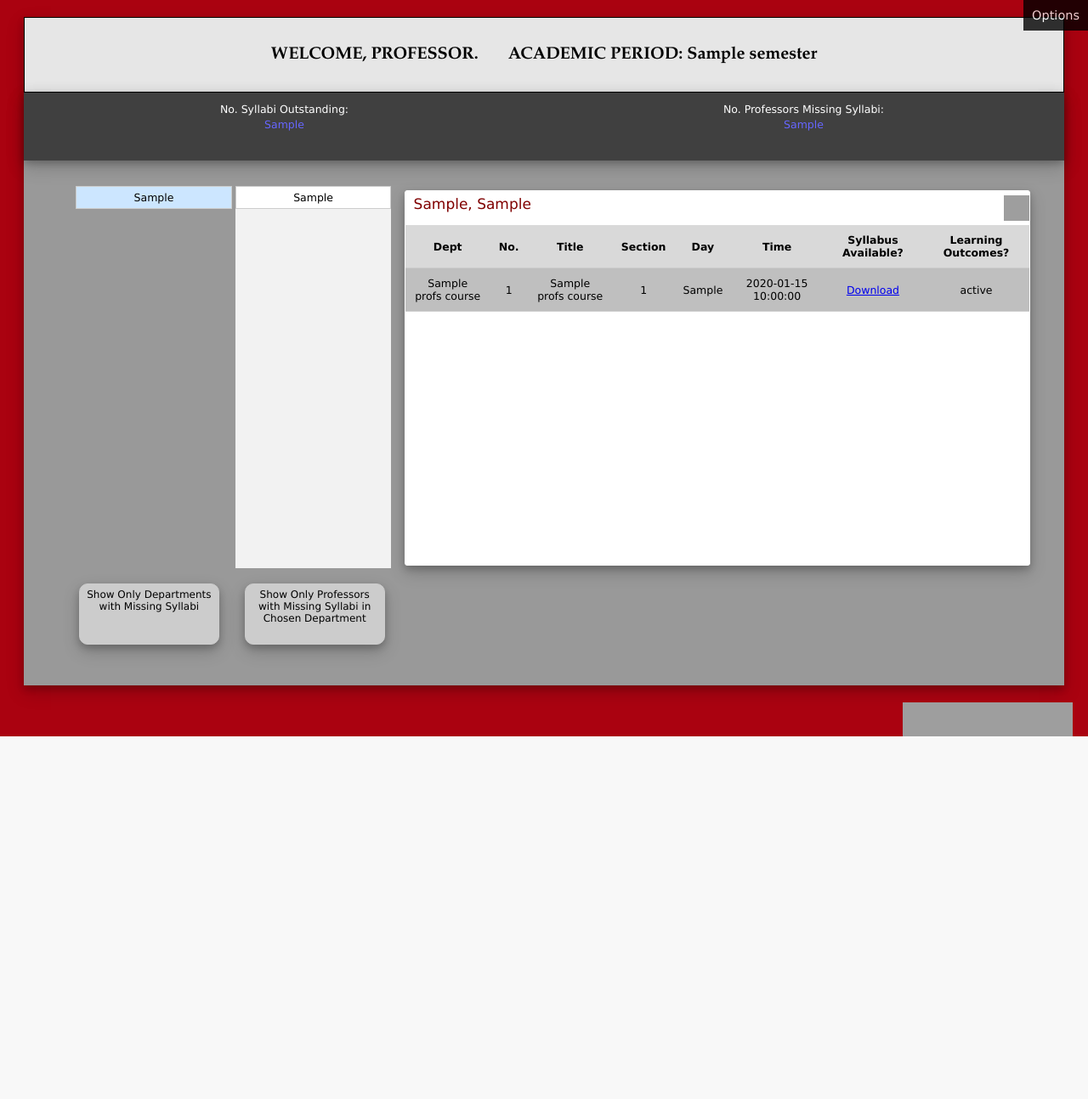
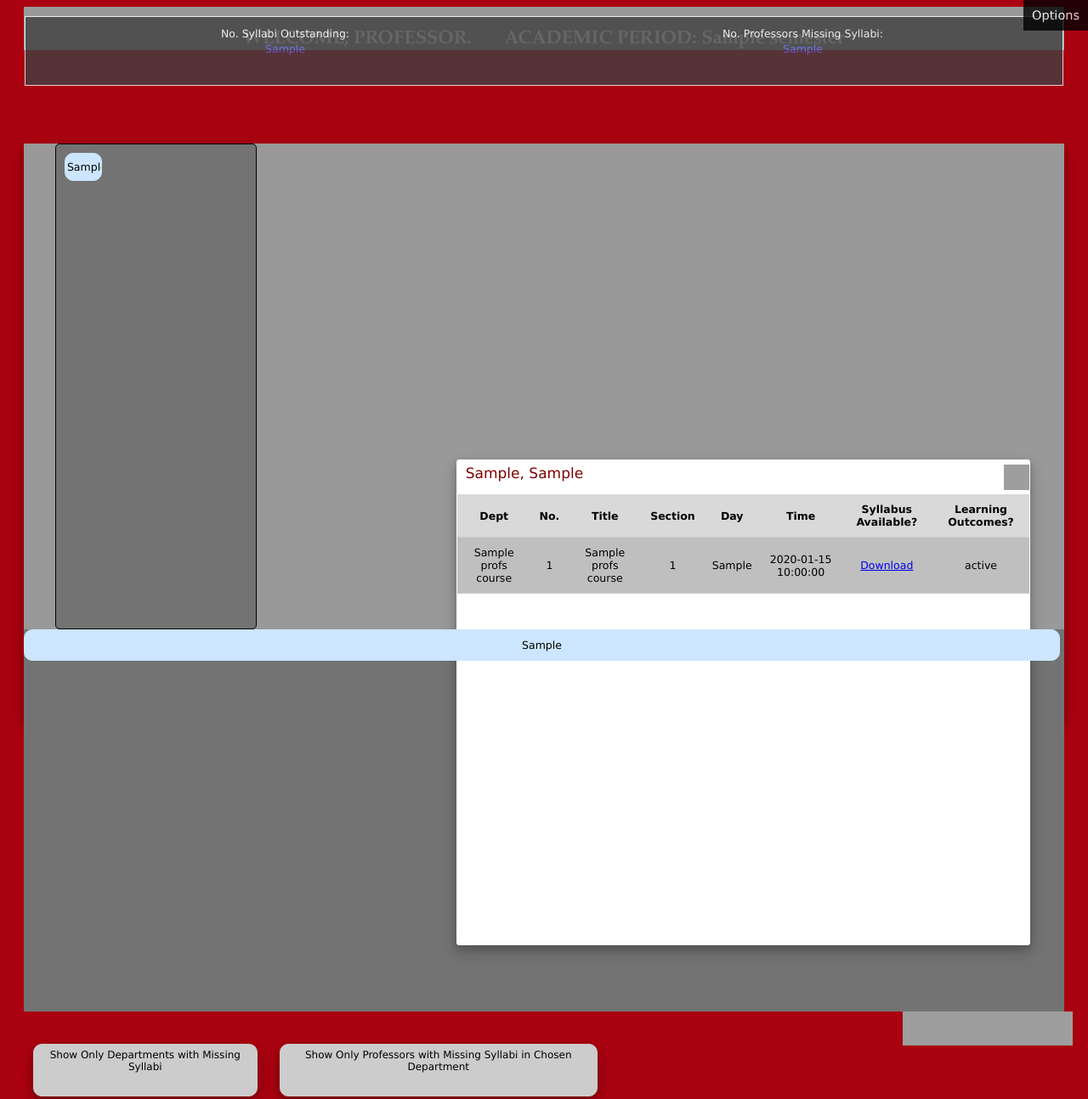
Before and after one commit to kawilliams/new-db-Pronto-Flask, a Flask app: template templates/syllabi_manager.html in a window 1280 px wide. Shown: the whole page at 85% size. Before the commit the page ends 867 px from the top, so only its background shows below. Run offline with Flask 2, Linux system fonts and the light colour scheme; the template is opened without the code that fills it: most values are stand-ins (such as "Sample title", 1, 10 or a date in 2020); grey boxes are pictures that could not be loaded.

Commit message:
Status box appears

```diff
--- a/static/syl_manager.css
+++ b/static/syl_manager.css
@@ -1,24 +1,29 @@
 body{
 	background-color:#aa0210;
+	min-width:1100px;
 }
 
 #main_body{
 	background-color:#999999;
 	margin:20px;
-	margin-top:0px;
+	margin-top:110px;
 	box-shadow: 0 4px 8px 0 rgba(0, 0, 0, 0.2), 0 8px 20px 0 rgba(0, 0, 0, 0.19);
-	padding-bottom:20px;
+	padding-bottom:10px;
 	padding-top:0px;
 	max-height:800px;
-	min-width:1080px;
+	min-height:670px;
+	min-width:1170px;
+	height:80%;
+	transition: margin-top 0.5s;
+	transition: height 0.5s;
 }
 #header_welcome{
-	background-color:#e6e6e6;
+	background-color:#999999;
 	margin:20px;
 	margin-bottom:0px;
-	box-shadow: 0 4px 8px 0 rgba(0, 0, 0, 0.2), 0 8px 20px 0 rgba(0, 0, 0, 0.19);
+	margin-top:0px;
 	min-width:1080px;
-	border:0.5px solid black;
+	color:white;
 }
 
 *{
@@ -28,10 +33,11 @@ body{
 
 #welcome{
 	text-align:center;
-	padding-top:15px;
-	padding-bottom:15px;
+	padding-top:25px;
+	padding-bottom:0px;
 	font-family:"palatino";
-	font-size:20px;
+	font-size:22px;
+	color:white;
 }
 #options{
 	background-color:black;
@@ -43,6 +49,7 @@ body{
 	right:0px;
 	padding:10px;
 	font-size:14.5px;
+	z-index:2;
 }
 #options:hover{
 	cursor:pointer;
@@ -234,10 +255,16 @@ body{
 
 #quick_info{
 	background-color:#404040;
-	width:100%;
+	width:calc(100% - 60px);
+	margin-left:10px;
+	margin-bottom:0px;
 	height:80px;
-	box-shadow: 0 4px 8px 0 rgba(0, 0, 0, 0.2), 0 8px 20px 0 rgba(0, 0, 0, 0.19);
-	margin-top:0px;
+	opacity:0.8;
+	outline:1px solid white;
+	position:absolute;
+	top:20px;
+	left:20px;
+	min-width:1050px;
 }
 #quick_info table{
 	width:100%;
@@ -279,53 +306,58 @@ p{
 /*----------------------Department Selection--------------------------*/
 
 #dept_search{
-	width:15%;
-	overflow:scroll;
-	overflow-x:hidden;
-	margin-top:30px;
-	margin-left:5%;
-	height:450px;
-	display:inline-block;
+	width:18%;
+	border:1px solid black;
+	height:550px;
+	float:left;
+	border-radius:5px;
+	margin-left:3%;
+	margin-right:10px;
+	padding:10px;
+	padding-right:5px;
+	background-color:#737373;
+	/*position:absolute;
+	bottom:100px;
+	left:20px;
+	top:205px;
+	min-width:280px;*/
 }
-#only_missing_dept{
-	display:inline-block;
-	width:15%;
-	margin-left:5%;
-	text-align:center;
+#dep_search_bar{
+	width:98%;
+	padding:5px;
+	border:1px solid gray;
+	border-radius:2px;
+	margin-bottom:10px;
 }
-.dept{
-	border-bottom:1px solid #e6e6e6;
-	width:100% - 8px;
-	text-align:center;
-	padding:8px;
-	background-color:white;
-	margin:0px;
-}
-.dept:hover, .dept:focus{
-	background-color:#ffb3b3;
-	cursor:pointer;
+#dept_search span{
+	margin-right:2px;
 }
 
 
 /*-----------------------Professor Selection------------------------*/
 
+#prof_search_container{
+	border:1px solid black;
+	height:550px;
+	/*display:inline-block;*/
+	width:15%;
+	padding:10px;
+	border-radius:5px;
+	background-color:#737373;
+	/*position:absolute;
+	bottom:100px;
+	left:25%;
+	top:205px;
+	min-width:250px;*/
+	margin-left:23%;
+}
 #prof_search{
-	overflow:scroll;
+	overflow-y:hidden;
 	overflow-x:hidden;
-	background-color:#f2f2f2;
+	background-color:#737373;
+	margin-left:0%;
+	width:100%;
 	height:450px;
-	width:15%;
-	margin-top:30px;
-	margin-left:0%;
-	display:inline-block;
-	/*visibility:hidden;*/
-}
-#only_missing_prof{
-	display:inline-block;
-	margin-left:0%;
-	width:15%;
-	/*visibility:hidden;*/
-	text-align:center;
 }
 .prof{
 	border-bottom:1px solid #e6e6e6;
@@ -339,12 +371,23 @@ p{
 	background-color:#ffb3b3;
 	cursor:pointer;
 }
-.dep_li, .prof_li{
-	width:100%;
-	padding:5px;
-	margin:0px;
-	border:1px solid #cccccc;
-	background-color:white;
+.dep_li{
+	padding:8px;
+	padding-left:1%;
+	padding-right:1%;
+	border-radius:10px;
+	border:1px solid #cce6ff;
+	background-color:#cce6ff;
+	transition:0.5s;
+	width:20%;
+}
+.prof_li{
+	width:calc(100% - 5px);
+	padding:10px;
+	border-radius:10px;
+	border:1px solid #cce6ff;
+	background-color:#cce6ff;
+	transition:0.5s;
 }
 .dep_li:hover, .prof_li:hover{
 	background-color:#cce6ff;
@@ -355,12 +398,12 @@ p{
 /*-------------------------Course Results-----------------------------*/
 
 #syl_status_box{
-	margin-left:0px;
+	margin-left:5px;
 	margin-right:40px;
-	margin-top:35px;
+	margin-top:-650px;
 	background-color:white;
-	height:430px;
-	width:60%;
+	height:560px;
+	width:55%;
 	/*visibility:hidden;*/
 	padding:0px;
 	padding-top:5px;
@@ -373,11 +416,12 @@ p{
 	border-radius:3px;
 }
 #syl_status_table{
-	height:380px;
+	height:530px;
 	overflow:scroll;
 	float:left;
 	width:100%;
 	margin-top:5px;
+	overflow-x:hidden;
 }
 #syl_status_box table{
 	width:100%;
@@ -449,9 +505,12 @@ input[type="checkbox"]{
 	border-radius:10px;
 }
 #show_deps, #show_profs{
-	display:inline-block;
 	border:1px solid #cccccc;
 	background-color:#cccccc;
+	margin:0 auto;
+	margin-top:20px;
+	width:90%;
+	height:50px;
 }
 
 .tooltip{
@@ -468,14 +527,6 @@ input[type="checkbox"]{
 	cursor:pointer;
 }
 
-#only_missing table{
-	width:32%;
-	margin-left:4%;
-	text-align:center;
-}
-#only_missing table td{
-	width:50%;
-}
 #hidden_rec_lst_syl{
 	border:1px solid #cccccc;
 	padding:5px;
--- a/static/syl_manager.js
+++ b/static/syl_manager.js
@@ -4,12 +4,6 @@ var EMAIL_RECIPIENTS = [];
 
 function shareSylInfo(){
 				document.getElementById("syl_status_box").style.visibility = "visible";
-			}
-function shareProf(name){
-				console.log("SHARE A FREAKING PROFESSOR")
-				console.log("KATY");
-				//document.getElementById("prof_search").style.visibility = "visible";
-				//document.getElementById("only_missing_prof").style.visibility = "visible";
 			}
 function hideStatBox(){
 	document.getElementById("syl_status_box").style.visibility = "hidden";
@@ -194,10 +188,12 @@ function hideTooltip(tooltipID){
 	notAvail.style.cursor = "pointer";
 }
 
+
 function showIndEmail(profName){
 	showEmailWindow("ind_email");
 	document.getElementById("send_to_input_box_ind").innerHTML = profName;
 }
+
 
 function findCurrentDate(){
 	var curDate = new Date();
@@ -282,3 +278,56 @@ function deleteRecipient(spanID){
 		EMAIL_RECIPIENTS_EDIT.splice(i, 1);
 	}
 }
+
+function animateChoice(bubble){
+
+	if (bubble.style.color == "white"){
+		alreadyAnimated = true;
+	}
+	bubble.style.backgroundColor = "#003566";
+	bubble.style.color = "white";
+	bubble.style.border = "1px solid #4d4d4d";
+	bubble.style.boxShadow = "3px 3px 10px #4d4d4d";
+}
+
+var alreadyAnimated = false;
+
+function unAnimateChoice(bubble){
+
+	if (!alreadyAnimated){
+		bubble.style.backgroundColor = "#cce6ff";
+		bubble.style.color = "black";
+		bubble.style.border = "1px solid gray";
+		bubble.style.boxShadow = "0px 0px 0px gray";
+	}
+	alreadyAnimated = false;
+}
+
+function filterDeps(){
+
+	var deps = document.getElementsByClassName('dep_li');
+	var input = document.getElementById('dep_search_bar').value;
+	var inputLen = input.length;
+
+	for (var i = 0; i < deps.length; i++){
+		if ((deps[i].value.substring(0,inputLen)).toLowerCase() != input.toLowerCase()){
+			deps[i].style.display = 'none';
+		}
+		else{
+			deps[i].style.display = 'inline';
+		}
+	}
+}
+
+function closeQuickInfo(quickInfo){
+	quickInfo.parentElement.style.display = 'none';
+	document.getElementById('main_body').style.height = '89%';
+	document.getElementById('main_body').style.marginTop = '20px';
+	document.getElementById('dept_search').style.height = '640px';
+	document.getElementById('dept_search').style.top = '100px';
+	document.getElementById('prof_search_container').style.height = '640px';
+	document.getElementById('prof_search_container').style.top = '100px';
+	document.getElementById('syl_status_box').style.marginTop = '15px';
+	document.getElementById('syl_status_box').style.height = '640px';
+	document.getElementById('prof_search').style.height = '570px';
+}
```
Also changed, not shown: other parts of static/syl_manager.css (+27 -1 lines).
